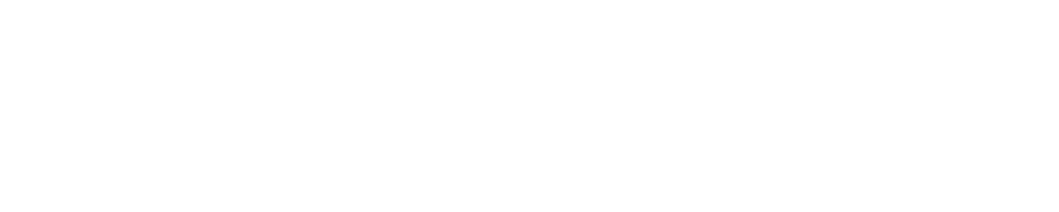
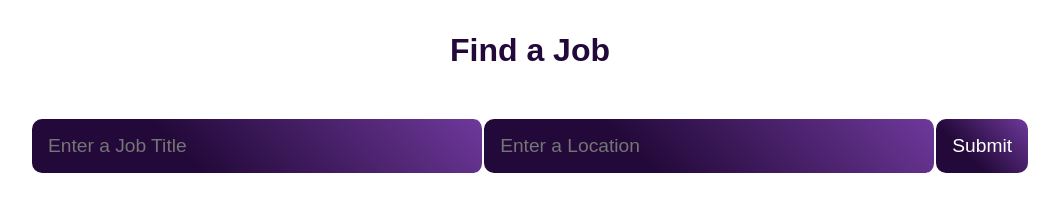
Before and after one commit to GSG-G13/Job-Finder, a website: page public/inedex.html in a window 1280 px wide. Shown: the whole page, without its empty margins (110-1169 px from the left). Drawn offline with Linux system fonts and the light colour scheme.

Commit message:
Form Request Relates #5

```diff
--- a/public/inedex.html
+++ b/public/inedex.html
@@ -8,7 +8,15 @@
   <link rel="stylesheet" href="style.css">
 </head>
 <body>
-
+  <div class="container">
+    <h2 class="title">Find a Job</h2>
+    <form action="/search" method="POST">
+      <input class="title-inp" type="text" placeholder="Enter a Job Title" required>
+      <input class="location-inp" type="text" placeholder="Enter a Location">
+      <input class="submit-btn" type="submit">
+    </form>
+  </div>
+  <div class="jobs-container"></div>
   <script src="script.js"></script>
 </body>
 </html>
--- a/public/style.css
+++ b/public/style.css
@@ -0,0 +1,75 @@
+* {
+  margin: 0;
+  padding: 0;
+  box-sizing: border-box;
+}
+
+body {
+  display: flex;
+  flex-direction: column;
+  align-items: center;
+}
+
+:root {
+  ---main-color: #230939;
+}
+
+.container {
+  width: 100%;
+  display: flex;
+  flex-direction: column;
+  align-items: center;
+  padding-top: 2rem;
+}
+
+.title {
+  color: var(---main-color);
+  text-align: center;
+  font-family: Arial, Helvetica, sans-serif;
+  font-size: 2rem;
+}
+
+form {
+  margin-top: 3rem;
+  border: 2px solid #fff;
+  width: 80%;
+  max-width: 1000px;
+  display: flex;
+  align-items: center;
+  justify-content: space-between;
+}
+
+form input {
+  border: none;
+  outline: none;
+  padding: 1rem;
+  background-color: var(---main-color);
+  color: #fff;
+  font-size: 1.2rem;
+  background: rgb(35, 9, 57);
+  background: linear-gradient(45deg, rgba(35, 9, 57, 1) 34%, rgba(110, 57, 155, 1) 100%);
+  border-radius: 10px;
+}
+
+form input:not(:last-child) {
+  border-right: 2px solid #fff;
+  flex: 1;
+}
+
+@media (max-width: 769px) {
+  form {
+    flex-direction: column;
+    gap: 1rem;
+  }
+
+  form input:not(:last-child) {
+    border: none;
+    border-bottom: 2px solid #fff;
+    width: 100%;
+    flex: 1;
+  }
+}
+
+form input:last-child {
+  cursor: pointer;
+}
```
